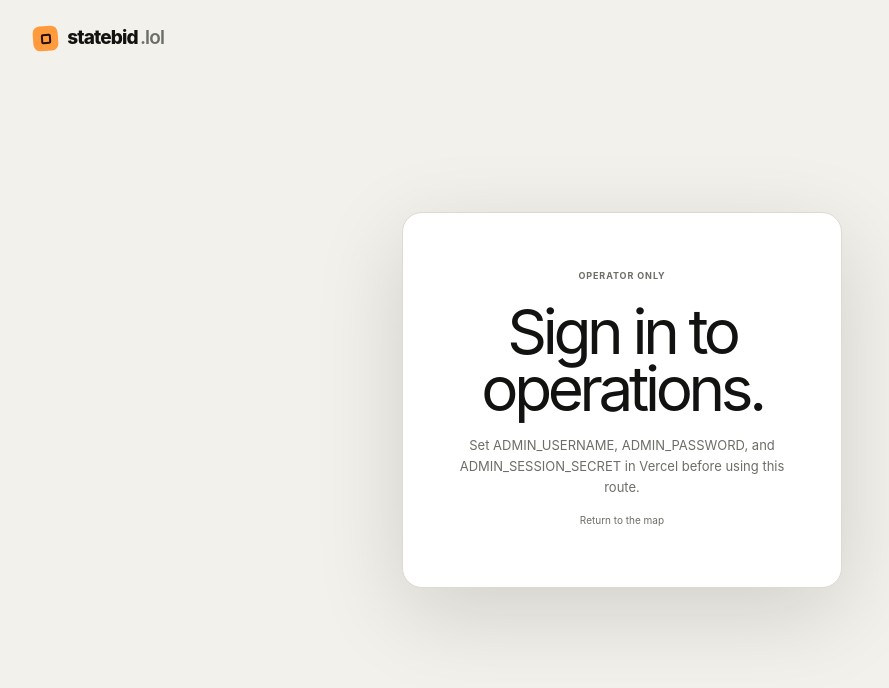
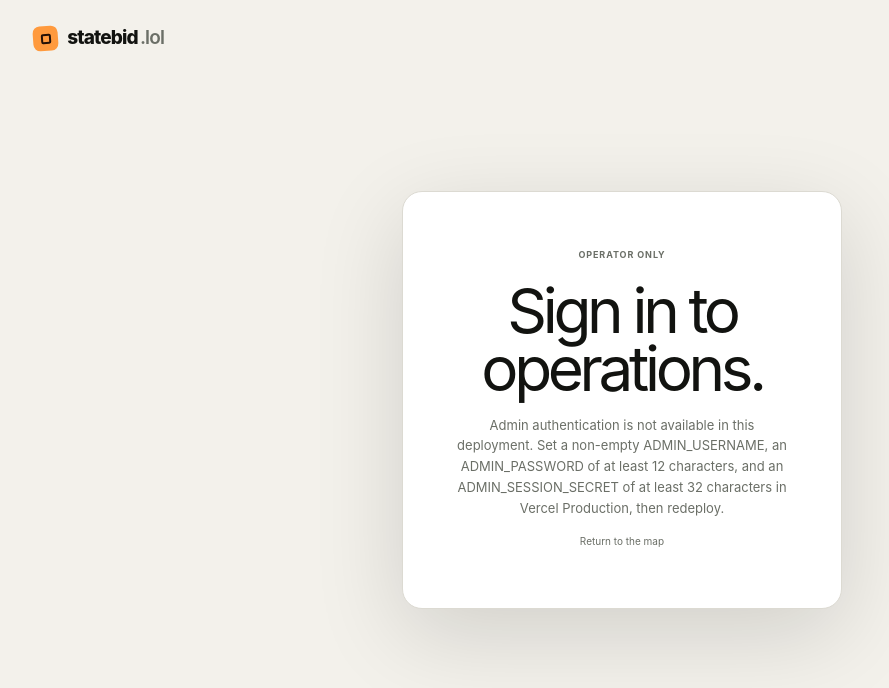
Before and after one commit to Fiskerik/statebid, a Next.js app: page /admin/login in a window 1280 px wide. Shown: the top 688 px of the page, without its empty margins (18-907 px from the left). Built offline with nearby package versions, Linux system fonts and the light colour scheme.

Commit message:
Clarify admin setup requirements

```diff
--- a/app/admin/login/page.tsx
+++ b/app/admin/login/page.tsx
@@ -13,7 +13,7 @@ export default async function AdminLoginPage({ searchParams }: { searchParams: P
   const returnTo = query.returnTo?.startsWith('/') && !query.returnTo.startsWith('//') ? query.returnTo : '/admin';
   return <main className="success-shell"><Link className="wordmark" href="/"><span className="wordmark-icon"><span /></span><span>statebid</span><strong>.lol</strong></Link><section className="success-card admin-login-card">
     <span className="state-card-kicker">Operator only</span><h1>Sign in to operations.</h1>
-    {!configured ? <p>Set ADMIN_USERNAME, ADMIN_PASSWORD, and ADMIN_SESSION_SECRET in Vercel before using this route.</p> : <form action="/api/admin/login" method="post" className="admin-login-form">
+    {!configured ? <p>Admin authentication is not available in this deployment. Set a non-empty ADMIN_USERNAME, an ADMIN_PASSWORD of at least 12 characters, and an ADMIN_SESSION_SECRET of at least 32 characters in Vercel Production, then redeploy.</p> : <form action="/api/admin/login" method="post" className="admin-login-form">
       <input type="hidden" name="returnTo" value={returnTo} />
       <label>Username<input name="username" autoComplete="username" required /></label>
       <label>Password<input name="password" type="password" autoComplete="current-password" required /></label>
```
